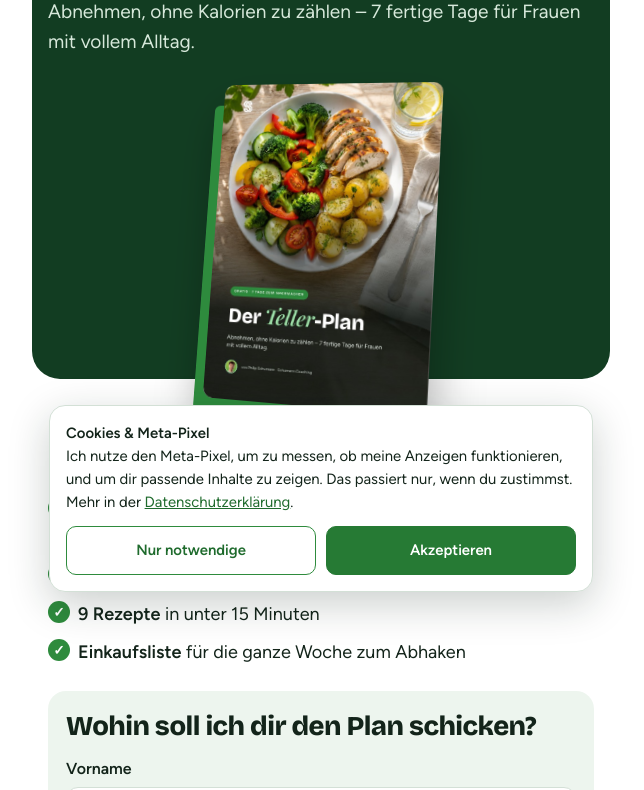
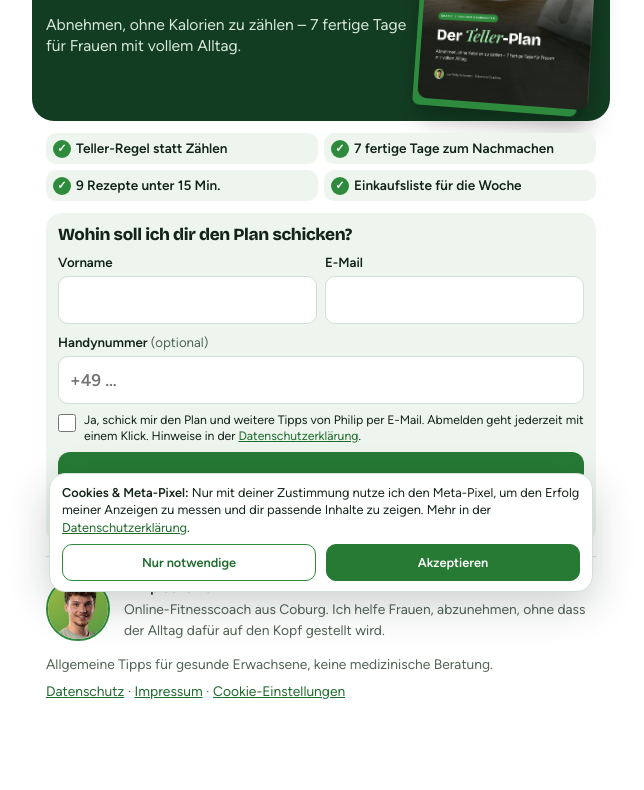
Before and after one commit to philip-schumann/engpass-check, a plain HTML site: page teller/index.html in a window 1280 px wide. Shown: the part 196-986 px from the top of the page, without its empty margins (319-963 px from the left). After the commit the page ends 938 px from the top, so only its background shows below. Drawn offline with Linux system fonts and the light colour scheme.

Commit message:
Landingpages Teller-Plan und Kühlschrank-Methode kompakt: alles über dem Falz am Handy
Co-Authored-By: Claude Opus 5.5 <noreply@anthropic.com>
Claude-Session: https://claude.ai/code/session_01G7wDEYcLuSpLEgsak8StSn

```diff
--- a/kuehlschrank/consent.js
+++ b/kuehlschrank/consent.js
@@ -27,7 +27,7 @@
     var d = document.createElement("div");
     d.id = "cookie";
     d.innerHTML =
-      '<p><b>Cookies & Meta-Pixel</b><br>Ich nutze den Meta-Pixel, um zu messen, ob meine Anzeigen funktionieren, und um dir passende Inhalte zu zeigen. Das passiert nur, wenn du zustimmst. Mehr in der <a href="datenschutz.html" target="_blank" rel="noopener">Datenschutzerklärung</a>.</p>' +
+      '<p><b>Cookies & Meta-Pixel:</b> Nur mit deiner Zustimmung nutze ich den Meta-Pixel, um den Erfolg meiner Anzeigen zu messen und dir passende Inhalte zu zeigen. Mehr in der <a href="datenschutz.html" target="_blank" rel="noopener">Datenschutzerklärung</a>.</p>' +
       '<div><button type="button" data-v="no">Nur notwendige</button><button type="button" data-v="yes">Akzeptieren</button></div>';
     d.addEventListener("click", function (e) {
       var v = e.target.getAttribute && e.target.getAttribute("data-v");
--- a/kuehlschrank/style.css
+++ b/kuehlschrank/style.css
@@ -70,3 +70,32 @@ footer a,.chk a{color:var(--accent-ink)}
 .check:before{content:"✓";width:26px;height:26px;border-radius:50%;background:var(--accent);color:#fff;display:flex;align-items:center;justify-content:center;font-size:.85rem;flex:none}
 .mailbox{display:flex;gap:10px;flex-wrap:wrap}
 .mailbox a{flex:1;min-width:120px;text-align:center;border:1.5px solid var(--line);border-radius:12px;padding:12px;color:var(--ink);text-decoration:none;font-weight:600;font-size:.9375rem;background:#fff}
+/* ---- Kompakte Landingpage (alles über dem Falz am Handy) ---- */
+body.lp .wrap{gap:12px;padding:14px 14px 40px}
+body.lp .top{margin:-14px -14px 0;padding:14px 14px 18px;gap:6px 12px;display:grid;grid-template-columns:1fr 32%;grid-template-areas:"hd hd" "bd mk" "h1 mk" "ld mk";align-items:start;border-radius:0 0 22px 22px}
+body.lp .top header{grid-area:hd;font-size:.7rem}body.lp .top header img{width:20px}
+body.lp .badge{grid-area:bd;font-size:.65rem;padding:4px 10px}
+body.lp h1{grid-area:h1;font-size:1.9rem}
+body.lp .lede{grid-area:ld;font-size:.92rem;line-height:1.35}
+body.lp .mock{grid-area:mk;margin:6px 0 0;align-self:center}
+body.lp .mock img{width:100%;max-width:none;box-shadow:-8px 10px 0 -3px #2E8B3D,0 16px 26px rgba(0,0,0,.35)}
+body.lp .after-mock{display:none}
+body.lp ul.perks{display:grid;grid-template-columns:1fr 1fr;gap:6px}
+body.lp ul.perks li{background:var(--surface);border-radius:10px;padding:7px 8px 7px 30px;font-size:.8rem;line-height:1.25;font-weight:600}
+body.lp ul.perks li:before{left:7px;top:7px;width:18px;height:18px;font-size:.65rem}
+body.lp form{padding:12px;gap:8px;border-radius:16px}
+body.lp form h2{font-size:1.05rem}
+body.lp .row{display:grid;grid-template-columns:1fr 1fr;gap:8px}
+body.lp label{font-size:.78rem;gap:3px}
+body.lp input[type=text],body.lp input[type=email],body.lp input[type=tel]{padding:10px 11px;font-size:1rem;border-radius:10px}
+body.lp .chk{font-size:.72rem;line-height:1.3;gap:8px}
+body.lp .chk input{width:18px;height:18px}
+body.lp .err{min-height:0}body.lp .err:empty{display:none}
+body.lp .btn.big{padding:14px;font-size:1.05rem}
+body.lp form .small{font-size:.72rem;margin-top:-2px}
+body.lp #cookie{padding:10px 12px;font-size:.75rem;gap:8px;line-height:1.35}
+body.lp #cookie button{padding:9px}
+[hidden]{display:none!important}
+body.lp .badge{justify-self:start}
+body.lp form h2{font-size:1rem}
+body.lp label small{display:inline;font-size:inherit}
--- a/teller/consent.js
+++ b/teller/consent.js
@@ -27,7 +27,7 @@
     var d = document.createElement("div");
     d.id = "cookie";
     d.innerHTML =
-      '<p><b>Cookies & Meta-Pixel</b><br>Ich nutze den Meta-Pixel, um zu messen, ob meine Anzeigen funktionieren, und um dir passende Inhalte zu zeigen. Das passiert nur, wenn du zustimmst. Mehr in der <a href="datenschutz.html" target="_blank" rel="noopener">Datenschutzerklärung</a>.</p>' +
+      '<p><b>Cookies & Meta-Pixel:</b> Nur mit deiner Zustimmung nutze ich den Meta-Pixel, um den Erfolg meiner Anzeigen zu messen und dir passende Inhalte zu zeigen. Mehr in der <a href="datenschutz.html" target="_blank" rel="noopener">Datenschutzerklärung</a>.</p>' +
       '<div><button type="button" data-v="no">Nur notwendige</button><button type="button" data-v="yes">Akzeptieren</button></div>';
     d.addEventListener("click", function (e) {
       var v = e.target.getAttribute && e.target.getAttribute("data-v");
--- a/teller/index.html
+++ b/teller/index.html
@@ -11,7 +11,7 @@
 <link rel="stylesheet" href="style.css">
 <script src="consent.js"></script>
 </head>
-<body>
+<body class="lp">
 <div class="wrap">
   <section class="top">
     <header><img src="../logo-weiss.png" alt="">Schumann Consulting</header>
@@ -23,17 +23,16 @@
   <div class="after-mock"></div>
 
   <ul class="perks">
-    <li><strong>Die Teller-Regel:</strong> so sieht jede Mahlzeit aus – ohne Zählen, ohne Waage</li>
-    <li><strong>7 fertige Tage</strong> mit Frühstück, Mittag, Abend und Snack</li>
-    <li><strong>9 Rezepte</strong> in unter 15 Minuten</li>
-    <li><strong>Einkaufsliste</strong> für die ganze Woche zum Abhaken</li>
+    <li>Teller-Regel statt Zählen</li>
+    <li>7 fertige Tage zum Nachmachen</li>
+    <li>9 Rezepte unter 15 Min.</li>
+    <li>Einkaufsliste für die Woche</li>
   </ul>
 
   <form id="f" novalidate>
     <h2>Wohin soll ich dir den Plan schicken?</h2>
-    <label>Vorname<input type="text" id="name" autocomplete="given-name" maxlength="40" required></label>
-    <label>E-Mail<input type="email" id="email" autocomplete="email" maxlength="80" required></label>
-    <label>Handynummer <small>optional – für eine kurze Nachricht von mir, ob du mit dem Plan klarkommst</small><input type="tel" id="tel" autocomplete="tel" maxlength="25" placeholder="+49 …"></label>
+    <div class="row"><label>Vorname<input type="text" id="name" autocomplete="given-name" maxlength="40" required></label><label>E-Mail<input type="email" id="email" autocomplete="email" maxlength="80" required></label></div>
+    <label><span>Handynummer <small>(optional)</small></span><input type="tel" id="tel" autocomplete="tel" maxlength="25" placeholder="+49 …"></label>
     <label class="chk"><input type="checkbox" id="c1" required><span>Ja, schick mir den Plan und weitere Tipps von Philip per E-Mail. Abmelden geht jederzeit mit einem Klick. Hinweise in der <a href="datenschutz.html" target="_blank" rel="noopener">Datenschutzerklärung</a>.</span></label>
     <label class="chk" id="c2w" hidden><input type="checkbox" id="c2"><span>Philip darf mich unter dieser Nummer per WhatsApp oder Anruf zu meinem Plan kontaktieren.</span></label>
     <input type="text" id="web" tabindex="-1" autocomplete="off" style="position:absolute;left:-9999px" aria-hidden="true">
--- a/teller/style.css
+++ b/teller/style.css
@@ -70,3 +70,32 @@ footer a,.chk a{color:var(--accent-ink)}
 .check:before{content:"✓";width:26px;height:26px;border-radius:50%;background:var(--accent);color:#fff;display:flex;align-items:center;justify-content:center;font-size:.85rem;flex:none}
 .mailbox{display:flex;gap:10px;flex-wrap:wrap}
 .mailbox a{flex:1;min-width:120px;text-align:center;border:1.5px solid var(--line);border-radius:12px;padding:12px;color:var(--ink);text-decoration:none;font-weight:600;font-size:.9375rem;background:#fff}
+/* ---- Kompakte Landingpage (alles über dem Falz am Handy) ---- */
+body.lp .wrap{gap:12px;padding:14px 14px 40px}
+body.lp .top{margin:-14px -14px 0;padding:14px 14px 18px;gap:6px 12px;display:grid;grid-template-columns:1fr 32%;grid-template-areas:"hd hd" "bd mk" "h1 mk" "ld mk";align-items:start;border-radius:0 0 22px 22px}
+body.lp .top header{grid-area:hd;font-size:.7rem}body.lp .top header img{width:20px}
+body.lp .badge{grid-area:bd;font-size:.65rem;padding:4px 10px}
+body.lp h1{grid-area:h1;font-size:1.9rem}
+body.lp .lede{grid-area:ld;font-size:.92rem;line-height:1.35}
+body.lp .mock{grid-area:mk;margin:6px 0 0;align-self:center}
+body.lp .mock img{width:100%;max-width:none;box-shadow:-8px 10px 0 -3px #2E8B3D,0 16px 26px rgba(0,0,0,.35)}
+body.lp .after-mock{display:none}
+body.lp ul.perks{display:grid;grid-template-columns:1fr 1fr;gap:6px}
+body.lp ul.perks li{background:var(--surface);border-radius:10px;padding:7px 8px 7px 30px;font-size:.8rem;line-height:1.25;font-weight:600}
+body.lp ul.perks li:before{left:7px;top:7px;width:18px;height:18px;font-size:.65rem}
+body.lp form{padding:12px;gap:8px;border-radius:16px}
+body.lp form h2{font-size:1.05rem}
+body.lp .row{display:grid;grid-template-columns:1fr 1fr;gap:8px}
+body.lp label{font-size:.78rem;gap:3px}
+body.lp input[type=text],body.lp input[type=email],body.lp input[type=tel]{padding:10px 11px;font-size:1rem;border-radius:10px}
+body.lp .chk{font-size:.72rem;line-height:1.3;gap:8px}
+body.lp .chk input{width:18px;height:18px}
+body.lp .err{min-height:0}body.lp .err:empty{display:none}
+body.lp .btn.big{padding:14px;font-size:1.05rem}
+body.lp form .small{font-size:.72rem;margin-top:-2px}
+body.lp #cookie{padding:10px 12px;font-size:.75rem;gap:8px;line-height:1.35}
+body.lp #cookie button{padding:9px}
+[hidden]{display:none!important}
+body.lp .badge{justify-self:start}
+body.lp form h2{font-size:1rem}
+body.lp label small{display:inline;font-size:inherit}
```
Also changed, not shown: kuehlschrank/index.html (+7 -8 lines).
